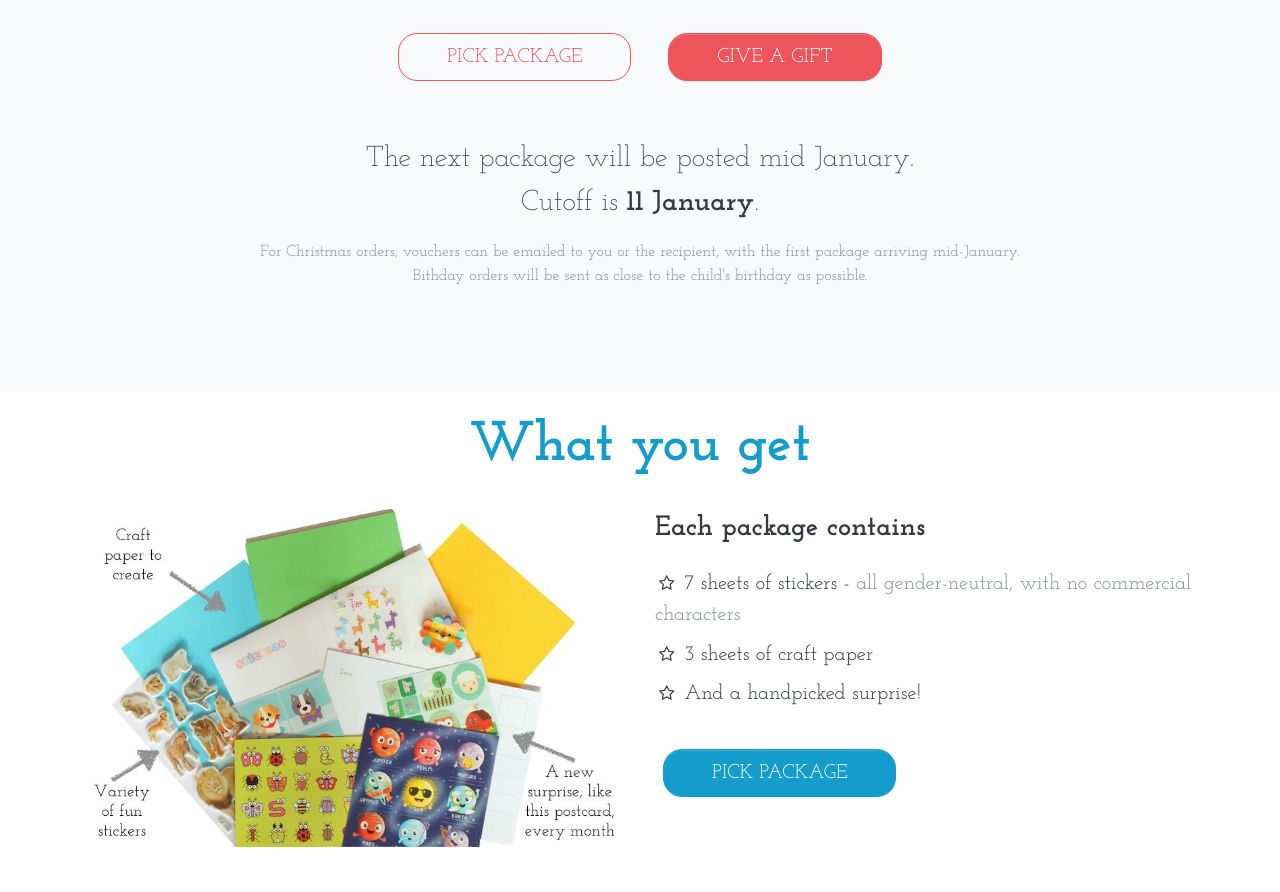
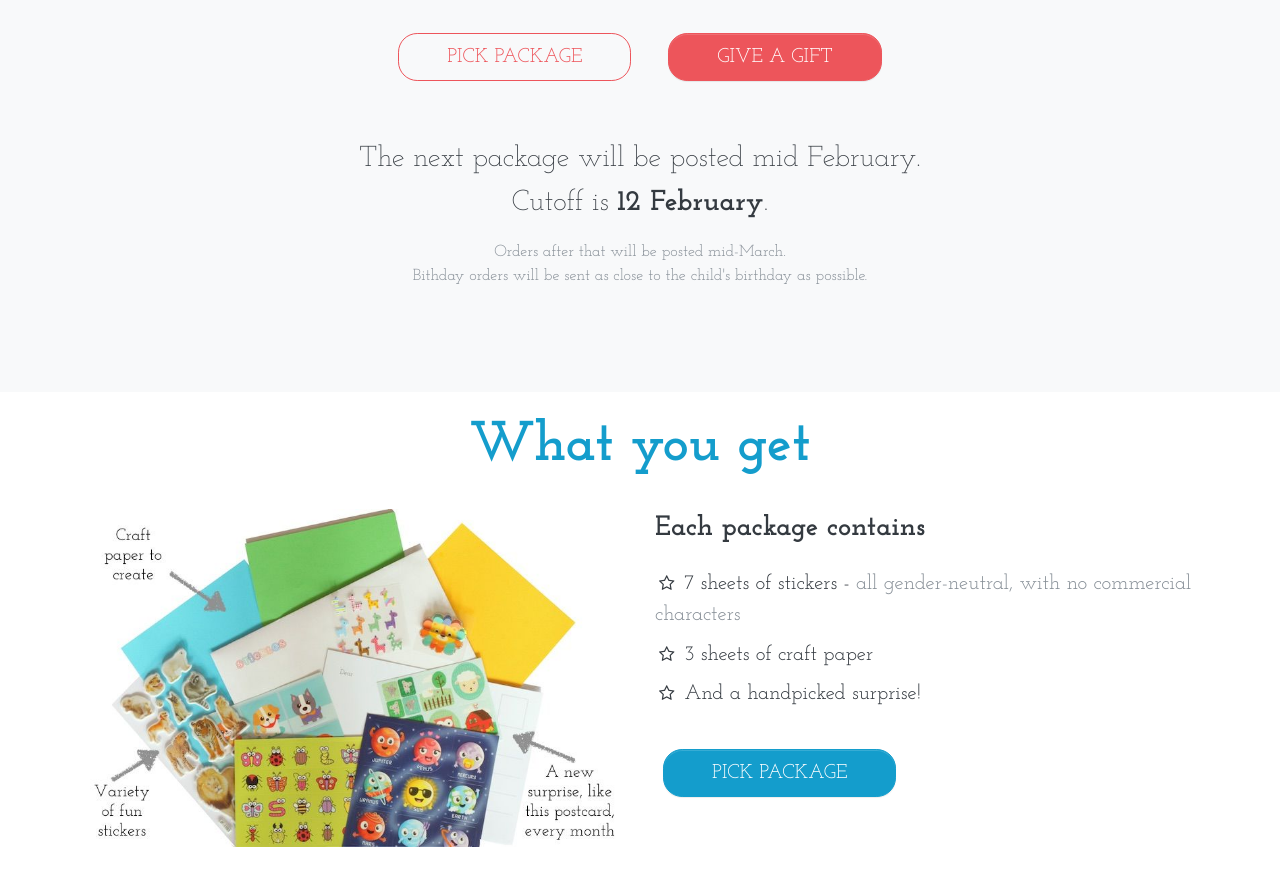
Before and after one commit to stickles/stickles.github.io, a website: page index.html in a window 1280 px wide. Shown: the part 960-1852 px from the top of the page. Drawn offline with Linux system fonts and the light colour scheme.

Commit message:
Changed dates to Feb

```diff
--- a/index.html
+++ b/index.html
@@ -114,16 +114,16 @@
       <div class="row">
         <div class="col-md-9 mx-auto my-4 text-center">
           <p class="lead mb-0 display-6">
-            The next package will be posted mid January.
+            The next package will be posted mid February.
             <!-- TODO: Update date -->
           </p>
           <p class="lead display-6 mt-0">
-            Cutoff is <strong class="font-weight-bold">11 January</strong>.
+            Cutoff is <strong class="font-weight-bold">12 February</strong>.
             <!-- TODO: Update date -->
           </p>
           <p class="mb-0 text-muted">
-             For Christmas orders, vouchers can be emailed to you or the recipient, with the first package arriving mid-January.
-            <!-- TODO: Update date . Orders after that will be posted mid-February. -->
+             Orders after that will be posted mid-March.
+            <!-- TODO: Update date - For Christmas orders, vouchers can be emailed to you or the recipient, with the first package arriving mid-January.-->
           </p>
           <p class="mt-0 text-muted">
             Bithday orders will be sent as close to the child's birthday as possible.
```
Also changed, not shown: buy.html (+1 -1 lines).
